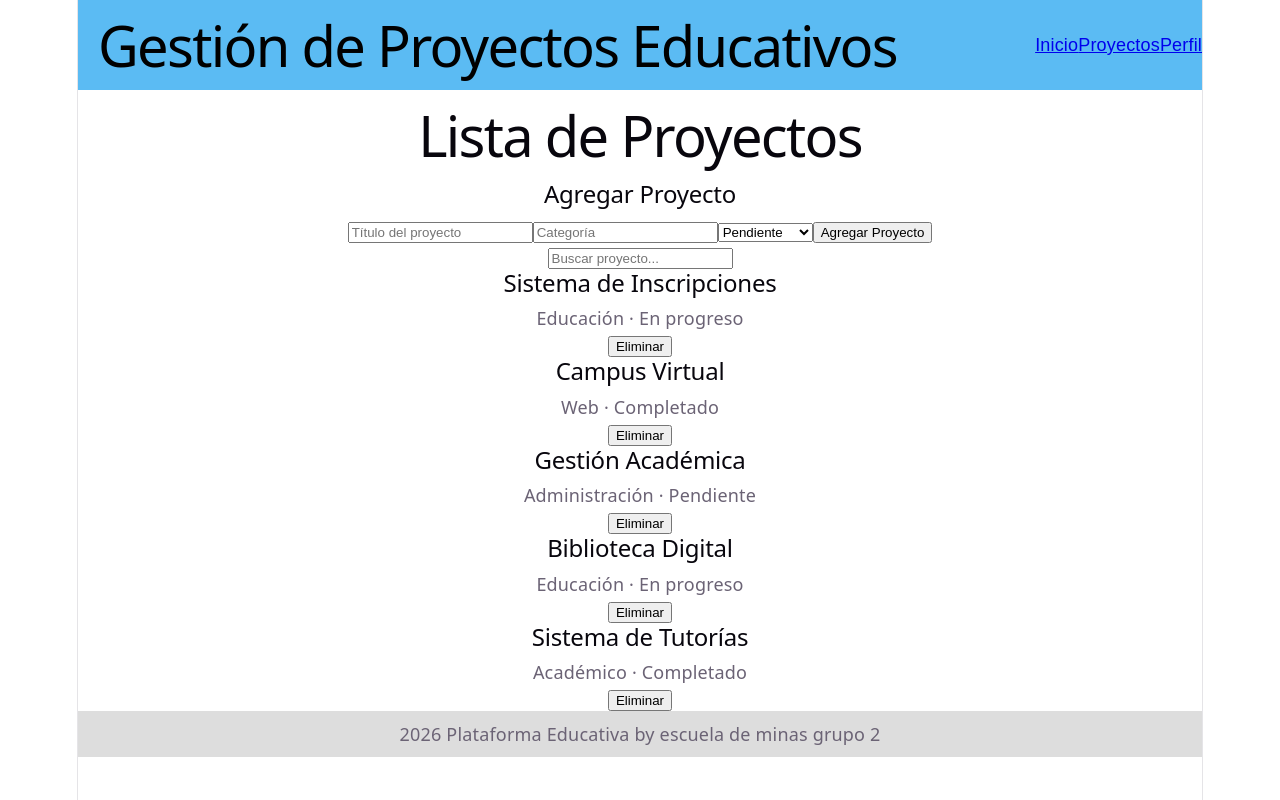
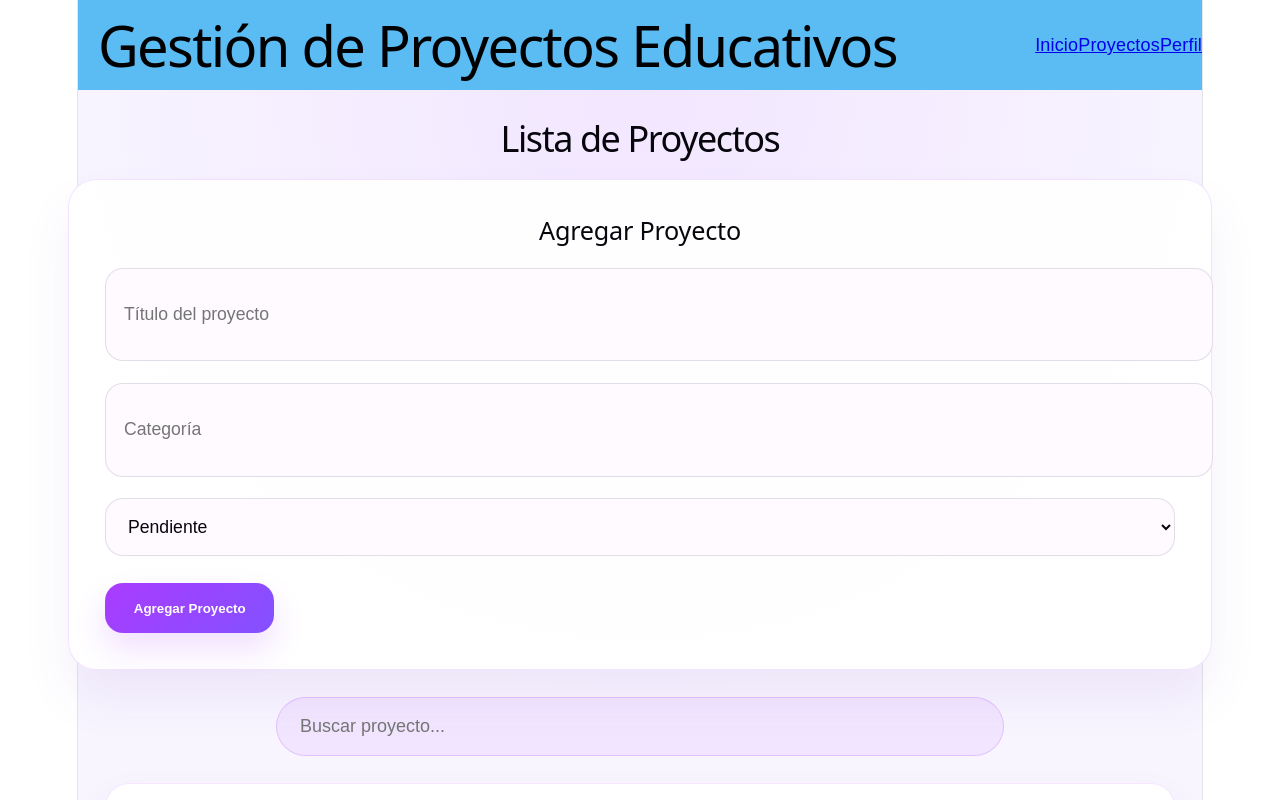
Before and after one commit to slendertroll777/pv_tp3_grupo2, a React (Vite) app: page / in a window 1280 px wide. Shown: the top 800 px of the page. Built offline with nearby package versions, Linux system fonts and the light colour scheme.

Commit message:
Estilos final - Angulo

```diff
--- a/src/assets/css/lista.css
+++ b/src/assets/css/lista.css
@@ -0,0 +1,164 @@
+.cuerpo {
+  display: flex;
+  flex-direction: column;
+  align-items: center;
+  width: 100%;
+  min-height: 100vh;
+  padding: 2rem 1.5rem 3rem;
+  box-sizing: border-box;
+  gap: 1.5rem;
+  font-family: var(--sans);
+  background: radial-gradient(circle at top, rgba(170, 59, 255, 0.08), transparent 34%),
+    rgba(248, 245, 255, 0.95);
+}
+
+.cuerpo h1 {
+  margin: 0;
+  font-size: clamp(2rem, 2.3vw, 2.7rem);
+  color: var(--text-h);
+  letter-spacing: -0.04em;
+  text-align: center;
+}
+
+.cuerpo > div:first-of-type {
+  width: min(1080px, 100%);
+  display: grid;
+  gap: 1.2rem;
+  padding: 2rem;
+  border-radius: 28px;
+  background: rgba(255, 255, 255, 0.92);
+  border: 1px solid rgba(170, 59, 255, 0.14);
+  box-shadow: 0 28px 48px rgba(113, 64, 184, 0.08);
+}
+
+.cuerpo > div:first-of-type h2 {
+  margin: 0;
+  font-size: 1.4rem;
+  color: var(--text-h);
+}
+
+.cuerpo > div:first-of-type input,
+.cuerpo > div:first-of-type select {
+  width: 100%;
+  min-height: 3.2rem;
+  padding: 0.95rem 1rem;
+  border-radius: 18px;
+  border: 1px solid rgba(99, 93, 123, 0.18);
+  background: #fefaff;
+  color: var(--text-h);
+  font-size: 0.98rem;
+  outline: none;
+  transition: border-color 0.2s ease, box-shadow 0.2s ease;
+}
+
+.cuerpo > div:first-of-type input:focus,
+.cuerpo > div:first-of-type select:focus {
+  border-color: rgba(170, 59, 255, 0.45);
+  box-shadow: 0 0 0 4px rgba(170, 59, 255, 0.1);
+}
+
+.cuerpo > div:first-of-type button {
+  width: fit-content;
+  padding: 0.95rem 1.6rem;
+  margin-top: 0.3rem;
+  border: none;
+  border-radius: 18px;
+  background: linear-gradient(135deg, var(--accent), #8351ff);
+  color: #ffffff;
+  font-weight: 700;
+  cursor: pointer;
+  box-shadow: 0 16px 32px rgba(170, 59, 255, 0.16);
+  transition: transform 0.2s ease, box-shadow 0.2s ease;
+}
+
+.cuerpo > div:first-of-type button:hover {
+  transform: translateY(-1px);
+  box-shadow: 0 18px 34px rgba(170, 59, 255, 0.2);
+}
+
+.cuerpo > input[type="text"] {
+  width: min(680px, 100%);
+  padding: 1rem 1.3rem;
+  border-radius: 999px;
+  border: 1px solid rgba(170, 59, 255, 0.22);
+  background: rgba(170, 59, 255, 0.08);
+  color: var(--text-h);
+  font-size: 1rem;
+  outline: none;
+  transition: border-color 0.2s ease, box-shadow 0.2s ease;
+}
+
+.cuerpo > input[type="text"]:focus {
+  border-color: rgba(170, 59, 255, 0.45);
+  box-shadow: 0 0 0 4px rgba(170, 59, 255, 0.1);
+}
+
+.cuerpo > div:last-child {
+  width: min(1080px, 100%);
+  display: grid;
+  gap: 1rem;
+}
+
+.cuerpo > div:last-child > div {
+  display: grid;
+  gap: 0.9rem;
+  padding: 1.4rem 1.6rem;
+  border-radius: 24px;
+  border: 1px solid rgba(170, 59, 255, 0.12);
+  background: rgba(255, 255, 255, 0.96);
+  box-shadow: 0 20px 40px rgba(113, 64, 184, 0.08);
+}
+
+.cuerpo > div:last-child > div h2 {
+  margin: 0;
+  font-size: 1.15rem;
+  color: var(--text-h);
+}
+
+.cuerpo > div:last-child > div p {
+  margin: 0;
+  color: var(--text);
+  opacity: 0.88;
+}
+
+.cuerpo > div:last-child > div button {
+  width: fit-content;
+  padding: 0.8rem 1.2rem;
+  border: 1px solid rgba(255, 89, 142, 0.3);
+  border-radius: 16px;
+  background: rgba(255, 89, 142, 0.1);
+  color: #8b2f64;
+  font-weight: 700;
+  cursor: pointer;
+  align-self: flex-start;
+}
+
+.cuerpo > div:last-child > div button:hover {
+  opacity: 0.95;
+}
+
+.cuerpo p {
+  margin: 0;
+}
+
+@media (max-width: 860px) {
+  .cuerpo {
+    padding: 1.5rem 1rem 2.5rem;
+  }
+
+  .cuerpo > div:first-of-type,
+  .cuerpo > div:last-child {
+    padding: 1.5rem;
+  }
+
+  .cuerpo > div:first-of-type,
+  .cuerpo > div:last-child > div {
+    border-radius: 22px;
+  }
+
+  .cuerpo > div:first-of-type input,
+  .cuerpo > div:first-of-type select,
+  .cuerpo > input[type="text"] {
+    min-height: 3rem;
+  }
+}
```
